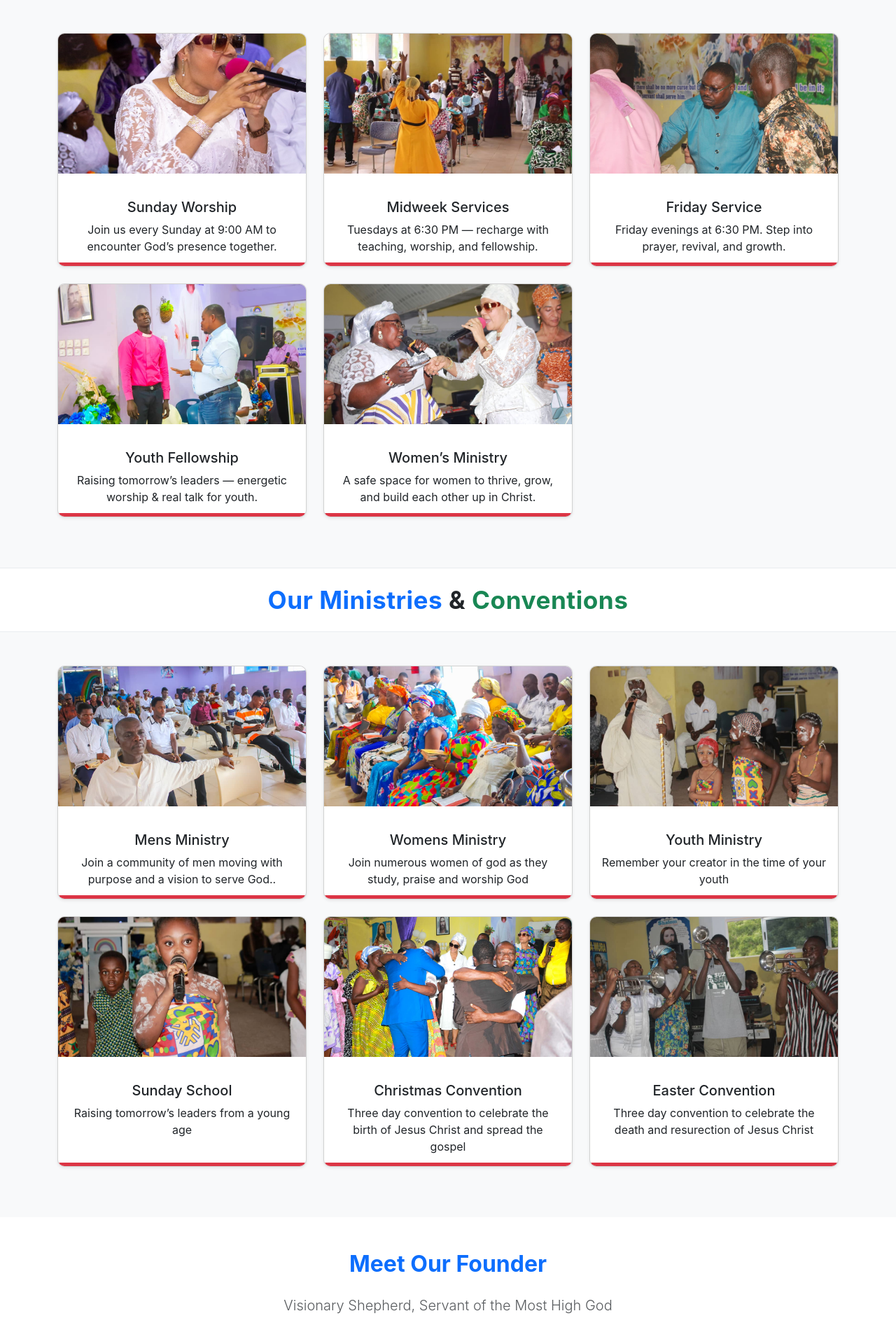
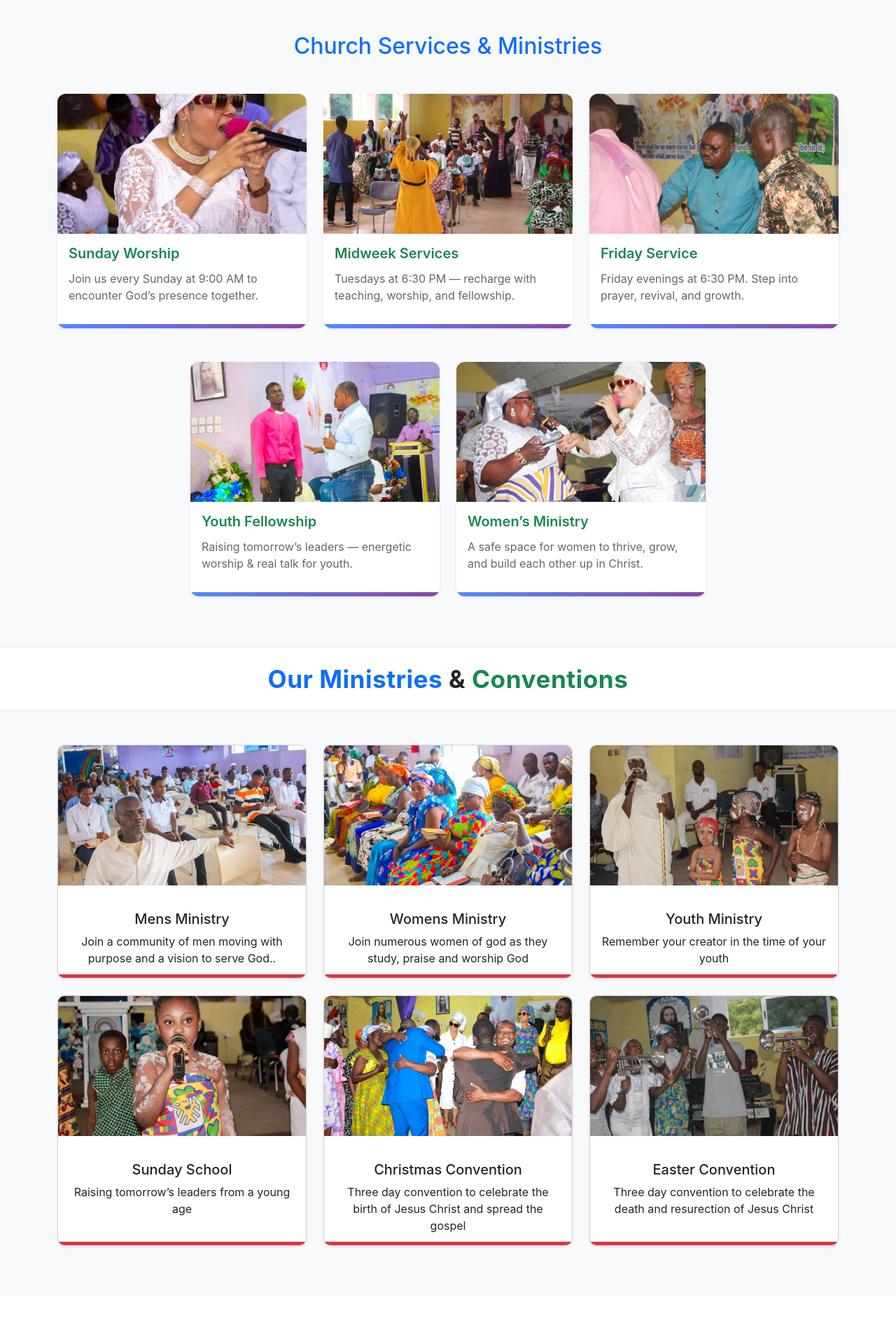
Before and after one commit to Daniel-KK-world/Heaven-Nti-Church, a React (Create React App) app: page / in a window 1280 px wide. Shown: the part 1780-3683 px from the top of the page at 70% size. Built offline with nearby package versions, Linux system fonts and the light colour scheme.

Commit message:
Uniform cards

```diff
--- a/src/components/HeroCards.js
+++ b/src/components/HeroCards.js
@@ -3,7 +3,6 @@ import churchcrowd2 from '../assets/Easterconvention.jpg';
 import churchcrowd3 from '../assets/churchcrowd3.jpg';
 import churchcrowd4 from '../assets/prayingforman.jpg';
 import churchcrowd5 from '../assets/churchcrowd5.jpg';
-//import churchcrowd6 from '../assets/churchcrowd6.jpg';
 import '../App.css';
 
 function HeroCards() {
@@ -33,15 +32,17 @@ function HeroCards() {
       title: 'Women’s Ministry',
       desc: 'A safe space for women to thrive, grow, and build each other up in Christ.',
     },
-
   ];
 
   return (
     <section className="py-5 bg-light">
       <div className="container">
-        <div className="row text-center">
-          {cardData.map((card, idx) => (
-            <div key={idx} className="col-md-4 mb-4">
+        <h2 className="text-center mb-5 text-primary">Church Services & Ministries</h2>
+
+        {/* Top row with 3 cards */}
+        <div className="row justify-content-center mb-4">
+          {cardData.slice(0, 3).map((card, idx) => (
+            <div key={idx} className="col-md-6 col-lg-4 mb-4">
               <div className="card h-100 shadow-sm card-hover">
                 <div className="img-container">
                   <img
@@ -51,7 +52,29 @@ function HeroCards() {
                   />
                 </div>
                 <div className="card-body">
-                  <h5 className="card-title">{card.title}</h5>
+                  <h5 className="card-title text-success">{card.title}</h5>
+                  <p className="card-text">{card.desc}</p>
+                </div>
+                <div className="bottom-stripe"></div>
+              </div>
+            </div>
+          ))}
+        </div>
+
+        {/* Bottom row with 2 cards, centered */}
+        <div className="row justify-content-center">
+          {cardData.slice(3, 5).map((card, idx) => (
+            <div key={idx} className="col-md-6 col-lg-5 col-xl-4 mb-4">
+              <div className="card h-100 shadow-sm card-hover">
+                <div className="img-container">
+                  <img
+                    src={card.img}
+                    alt={card.title}
+                    className="card-img-top"
+                  />
+                </div>
+                <div className="card-body">
+                  <h5 className="card-title text-success">{card.title}</h5>
                   <p className="card-text">{card.desc}</p>
                 </div>
                 <div className="bottom-stripe"></div>
@@ -60,6 +83,52 @@ function HeroCards() {
           ))}
         </div>
       </div>
+
+      <style jsx>{`
+        .card {
+          border-radius: 12px;
+          overflow: hidden;
+          transition: all 0.3s ease;
+          border: none;
+        }
+
+        .card-hover:hover {
+          transform: translateY(-8px);
+          box-shadow: 0 12px 20px rgba(0,0,0,0.15);
+        }
+
+        .img-container {
+          height: 200px;
+          overflow: hidden;
+        }
+
+        .card-img-top {
+          object-fit: cover;
+          width: 100%;
+          height: 100%;
+          transition: transform 0.5s ease;
+        }
+
+        .card:hover .card-img-top {
+          transform: scale(1.05);
+        }
+
+        .card-title {
+          font-weight: 600;
+          margin-bottom: 0.75rem;
+        }
+
+        .card-text {
+          color: #666;
+          margin-bottom: 1.2rem;
+        }
+
+        .bottom-stripe {
+          height: 6px;
+          background: linear-gradient(90deg, #4e8cff, #8e44ad);
+          width: 100%;
+        }
+      `}</style>
     </section>
   );
 }
--- a/src/components/founders.js
+++ b/src/components/founders.js
@@ -1,29 +1,32 @@
 import React from "react";
 import pastor4 from "../assets/pastor4.jpg";
 import churchmother from "../assets/churchmother.jpg";
+import asafomame from "../assets/sunday pic.jpg";
 import "../App.css";
 
 function Founders() {
   return (
     <section className="founders-section py-5 bg-white">
       <div className="container text-center">
-        <h2 className="fw-bold mb-4 text-primary">Meet Our Founder</h2>
+        <h2 className="fw-bold mb-4 text-primary">Meet Our Leadership</h2>
         <p className="mb-5 lead text-muted">
-          Visionary Shepherd, Servant of the Most High God
+          Visionary Shepherds, Servants of the Most High God
         </p>
-        <div className="row justify-content-center">
-          {/* Pastor */}
-          <div className="col-md-6 col-lg-5 mb-4">
+
+        {/* Founder - Top Section */}
+        <div className="row justify-content-center mb-5">
+          <div className="col-md-8 col-lg-6">
             <div className="card shadow border-0 founder-card overflow-hidden">
               <div className="image-container">
                 <img
                   src={pastor4}
-                  alt="Pastor"
+                  alt="Prophet Joseph Osei"
                   className="card-img-top ken-burns-image"
                 />
               </div>
               <div className="card-body p-4">
-                <h4 className="card-title text-success fw-bold">Prophet Joseph Osei</h4>
+                <h3 className="card-title text-success fw-bold">Prophet Joseph Osei</h3>
+                <p className="card-text fst-italic">Founder and Senior Prophet</p>
                 <p className="card-text">
                   Founder and Senior Prophet of Heaven Nti Church. A passionate preacher of holiness,
                   deliverance, and the power of the Holy Ghost. Called to raise kingdom champions.
@@ -33,22 +36,40 @@ function Founders() {
           </div>
         </div>
 
-
+        {/* Leadership Team - Bottom Row */}
         <div className="row justify-content-center">
-          {/* Pastor */}
-          <div className="col-md-6 col-lg-5 mb-4">
-            <div className="card shadow border-0 founder-card overflow-hidden">
+          <div className="col-md-5 mb-4">
+            <div className="card shadow border-0 founder-card overflow-hidden h-100">
               <div className="image-container">
                 <img
                   src={churchmother}
-                  alt="Pastor"
+                  alt="Prophetess Doris Anane"
                   className="card-img-top ken-burns-image"
                 />
               </div>
               <div className="card-body p-4">
                 <h4 className="card-title text-success fw-bold">Prophetess Doris Anane</h4>
                 <p className="card-text">
-                  Assistant Pastor of Heaven Nti Church. A dedicated minister with a strong prophetic gift, passionate about prayer, intercession, and guiding believers into a deeper walk with Christ.
+                  Assistant Pastor of Heaven Nti Church. A dedicated minister with a strong prophetic gift,
+                  passionate about prayer, intercession, and guiding believers into a deeper walk with Christ.
+                </p>
+              </div>
+            </div>
+          </div>
+
+          <div className="col-md-5 mb-4">
+            <div className="card shadow border-0 founder-card overflow-hidden h-100">
+              <div className="image-container">
+                <img
+                  src={asafomame}
+                  alt="Church Mother"
+                  className="card-img-top ken-burns-image"
+                />
+              </div>
+              <div className="card-body p-4">
+                <h4 className="card-title text-success fw-bold">Lady Pastor AsafoMaame Soraya Bond Osei</h4>
+                <p className="card-text">
+                  Head Pastor for all Young Pastors and Wife of Prophet Joseph Osei
                 </p>
               </div>
             </div>
```
